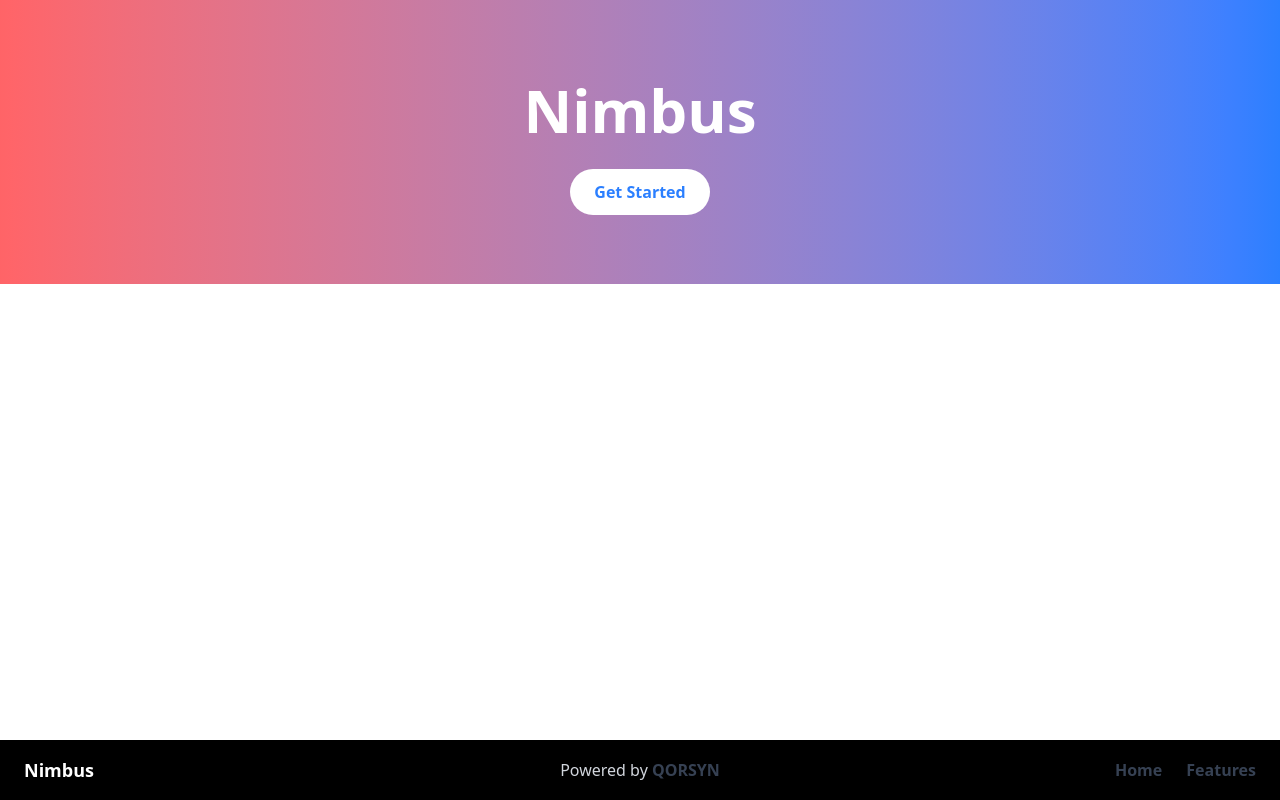
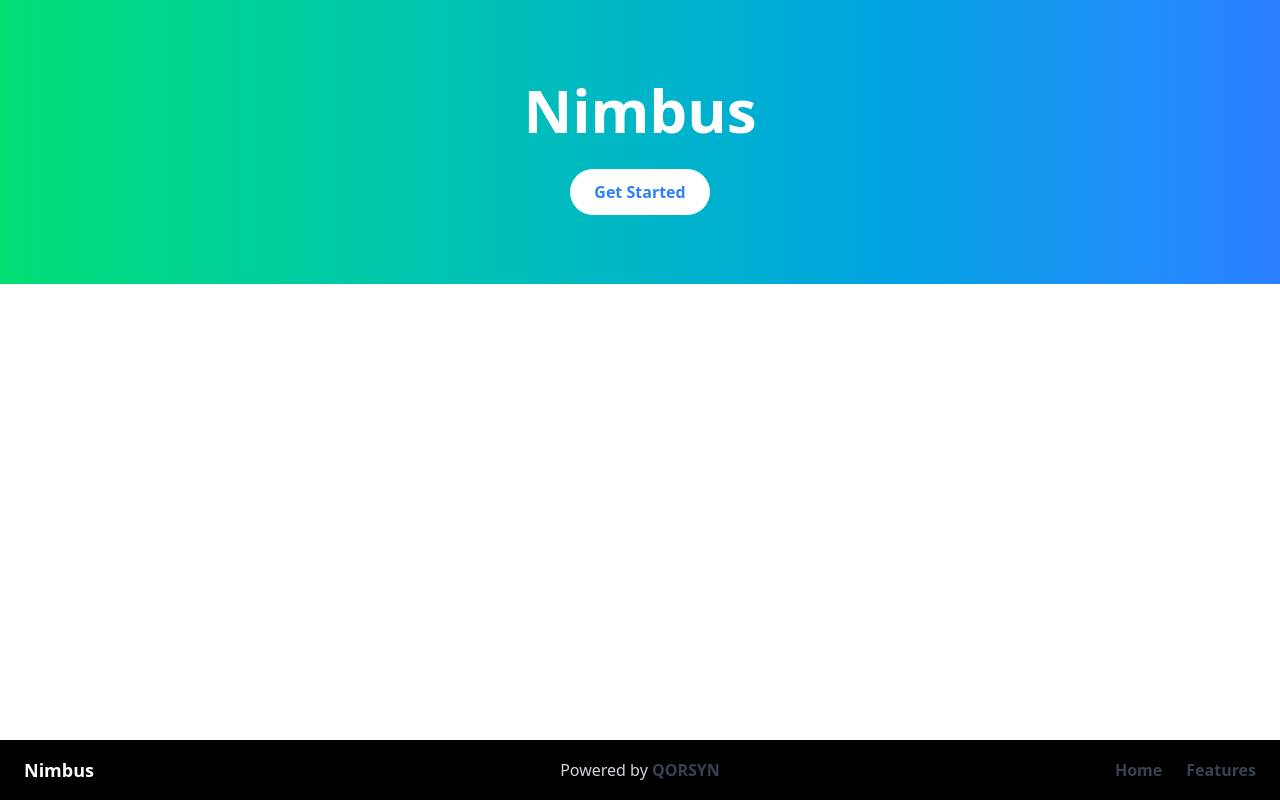
Before and after one commit to MqheleD/Nimbus, a React (Vite) app: page / in a window 1280 px wide. Built offline with nearby package versions, Linux system fonts and the light colour scheme.

Commit message:
gradient shift

```diff
--- a/src/components/Hero.jsx
+++ b/src/components/Hero.jsx
@@ -1,6 +1,6 @@
 export default function Hero() {
     return (
-        <section className="bg-gradient-to-r from-red-400 to-blue-500 text-white py-20">
+        <section className="bg-gradient-to-r from-green-400 to-blue-500 text-white py-20">
             <div className="container mx-auto px-6 text-center">
                 <h1 className="text-4xl md:text-6xl font-bold mb-10">Nimbus</h1>
                 {/* <p className="text-lg md:text-2xl mb-8">Your gateway to seamless cloud solutions</p> */}
```
